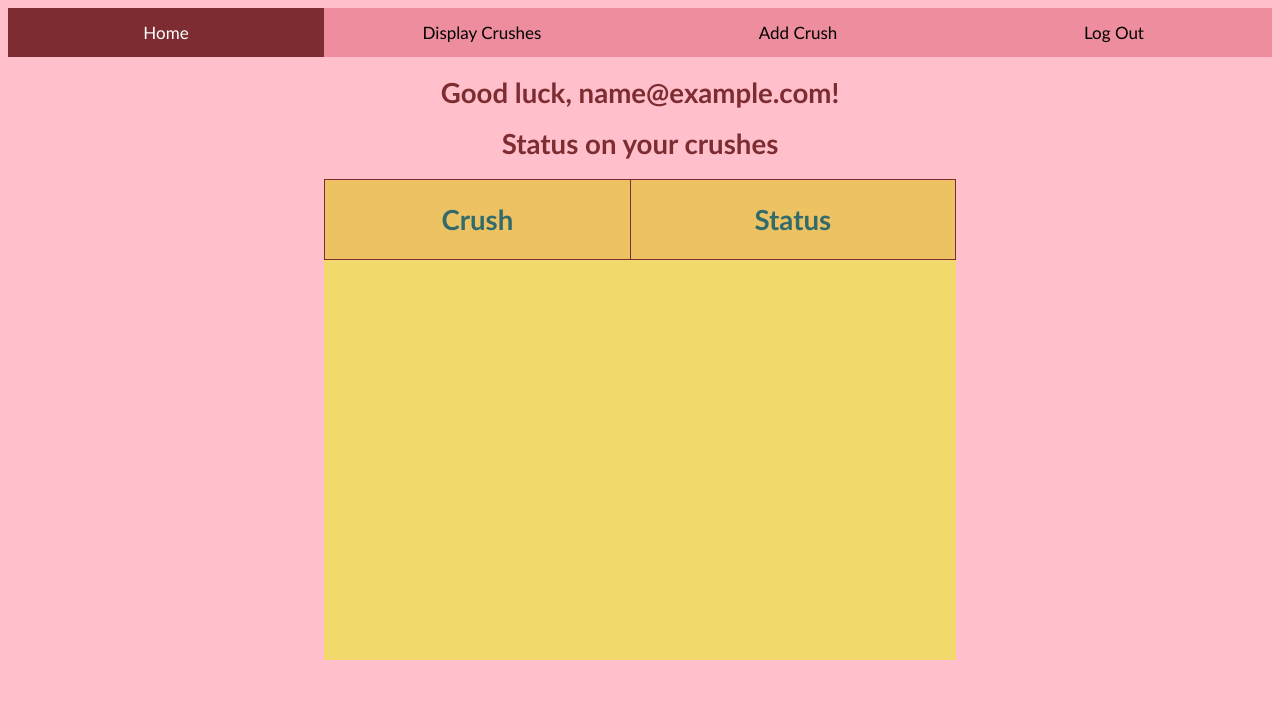
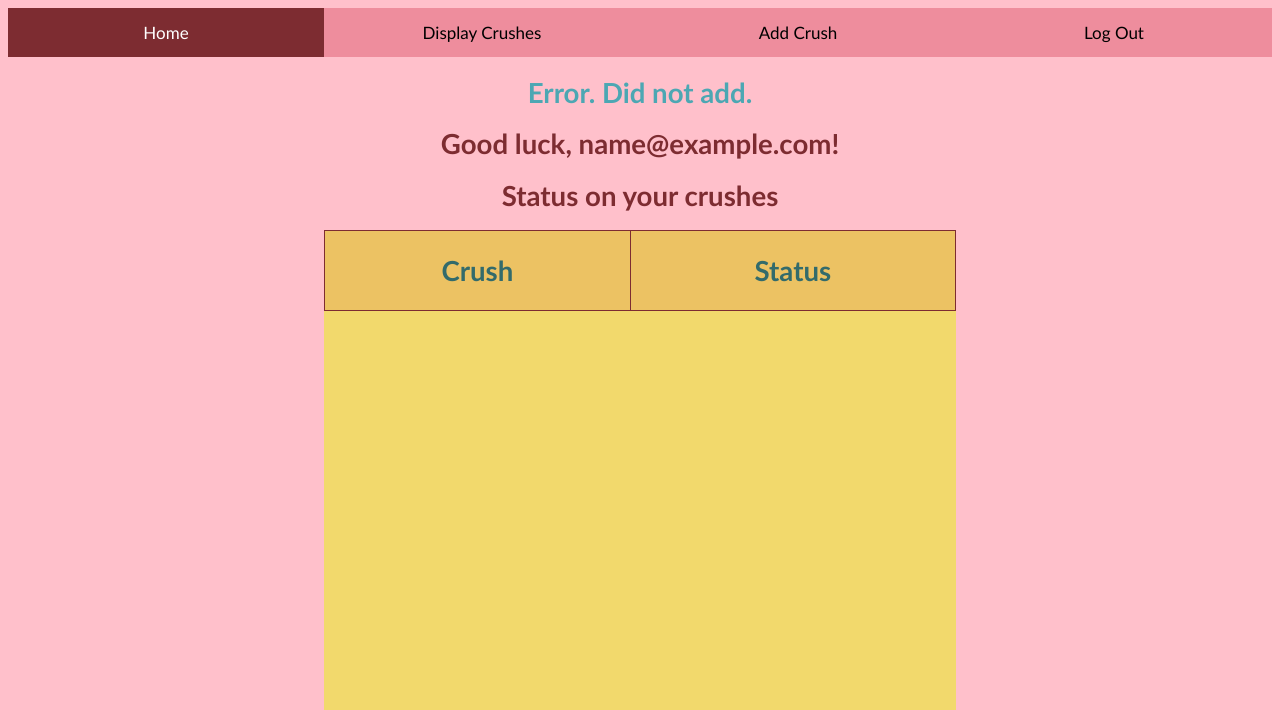
Before and after one commit to rwang2022/BU-match, a Flask app: page / in a window 1280 px wide. Shown: the top 710 px of the page. Run offline with Flask 2, Linux system fonts and the light colour scheme; the visitor is signed in with stand-in values (Sample User, id 1); data comes from the database, SQL or seed files in the repository; both versions use the stored data as it was after the commit; lists and menus that the app fills with data are empty; parts of the project's set-up code (start-up, migrations or seed data) failed here and were passed over.

Commit message:
error handling done

```diff
--- a/app.py
+++ b/app.py
@@ -43,11 +43,11 @@ def append_crush():
     print(session)
     user_info = session['email']
     crush_info = request.form.get("crush", default="")
-    add_crush(user_info, crush_info)
+    error = add_crush(user_info, crush_info)
     crush_list = checkCrushList(session['email'])
     print("line42")
     print(crush_list)
-    return render_template("display_crushes.html", email=session['email'], crush_list=crush_list)
+    return render_template("display_crushes.html", email=session['email'], crush_list=crush_list, error=error)
 
 
 @app.route("/sending_code", methods=["GET", "POST"])
@@ -138,16 +138,19 @@ def add_crush(user_info, crush_info):
 
     # add new crush to list
     # prevent adding if user has 5 or more crushes, or if crush is already in python_list_crushes
+    error = ""
     if (crush_number < 5) and (crush_info not in python_list_crushes):
         cursor.execute(f"INSERT INTO crushes VALUES ('{user_info}', '{crush_info}')")
         python_list_crushes.append(crush_info)
     else:
+        error = "either too many crushes (>5) or you already crush this person"
         print("Either you already like this person, or you already like 5 people.")
 
     # commit and close database
     connection.commit()
     connection.close()
     print(f"after adding: {python_list_crushes}")
+    return error
 
 
 def checkCrushList(user_info):
@@ -184,10 +187,13 @@ def clear_data():
     connection = sqlite3.connect("crushes.db")
     cursor = connection.cursor()
     cursor.execute(f"DELETE FROM crushes")
-    print('We have deleted', cursor.rowcount, 'records from the table.')
+    # print('We have deleted', cursor.rowcount, 'records from the table.')
 
     connection.commit()
     connection.close()
+
+
+# clear_data()
 
 
 if __name__ == '__main__':
--- a/templates/display_crushes.html
+++ b/templates/display_crushes.html
@@ -2,6 +2,7 @@
 head%} {{ super() }}
 <style type="text/css"></style>
 {% endblock %} {% block content %}
+<h1 style="color: var(--medium-blue)">Error. Did not add. {{error}}</h1>
 <h1>Good luck, {{email}}!</h1>
 <h1>Status on your crushes</h1>
 <table>
```
Also changed, not shown: crushes.db.
